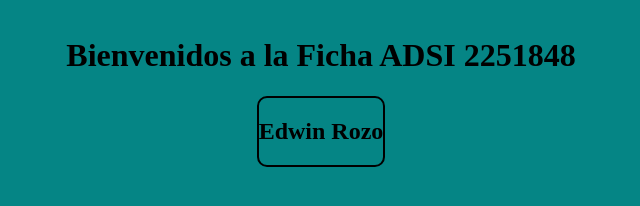
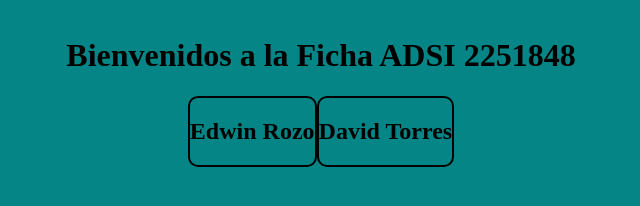
Before and after one commit to erozog125/Project_2251848, a plain HTML site: page index.html in a window 1280 px wide. Shown: the whole page, without its empty margins (319-959 px from the left). Drawn offline with Linux system fonts and the light colour scheme.

Commit message:
puse mi nombre todo aleta

```diff
--- a/index.html
+++ b/index.html
@@ -12,6 +12,10 @@
         <div class="container">
             <h2>Edwin Rozo</h2>
         </div>
+        <div class="container">
+            <h2 font-size="60px" font-family="sans-serif">David Torres</h2>
+        </div>
+
     </main>
 </body>
 <style>
```
